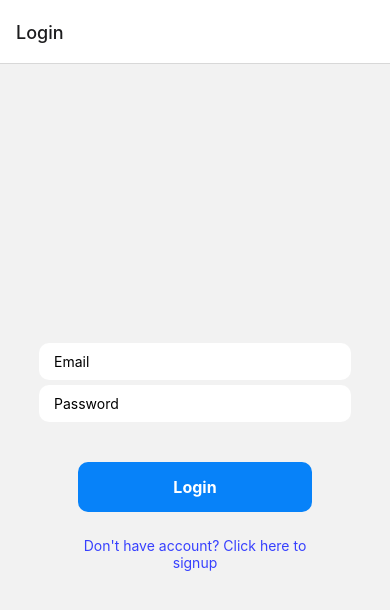
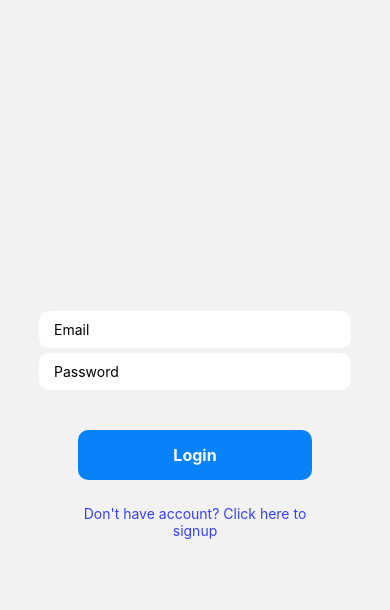
Before and after one commit to hruday97/codefest, a React Native app in the folder codefest/: screen / in a window 390 px wide. Shown: the top 610 px of the page. Built offline with nearby package versions, Linux system fonts and the light colour scheme; no server answers.

Commit message:
removed headers

```diff
--- a/codefest/App.js
+++ b/codefest/App.js
@@ -14,7 +14,11 @@ const Stack = createNativeStackNavigator();
 function App() {
     return (
         <NavigationContainer>
-            <Stack.Navigator>
+            <Stack.Navigator
+              screenOptions={{
+                headerShown: false
+              }}
+            >
                 <Stack.Screen name="Login" component={LoginScreen} />
                 <Stack.Screen name="Signup" component={SignupScreen} />
                 <Stack.Screen name="Home" component={HomeScreen} />
```
